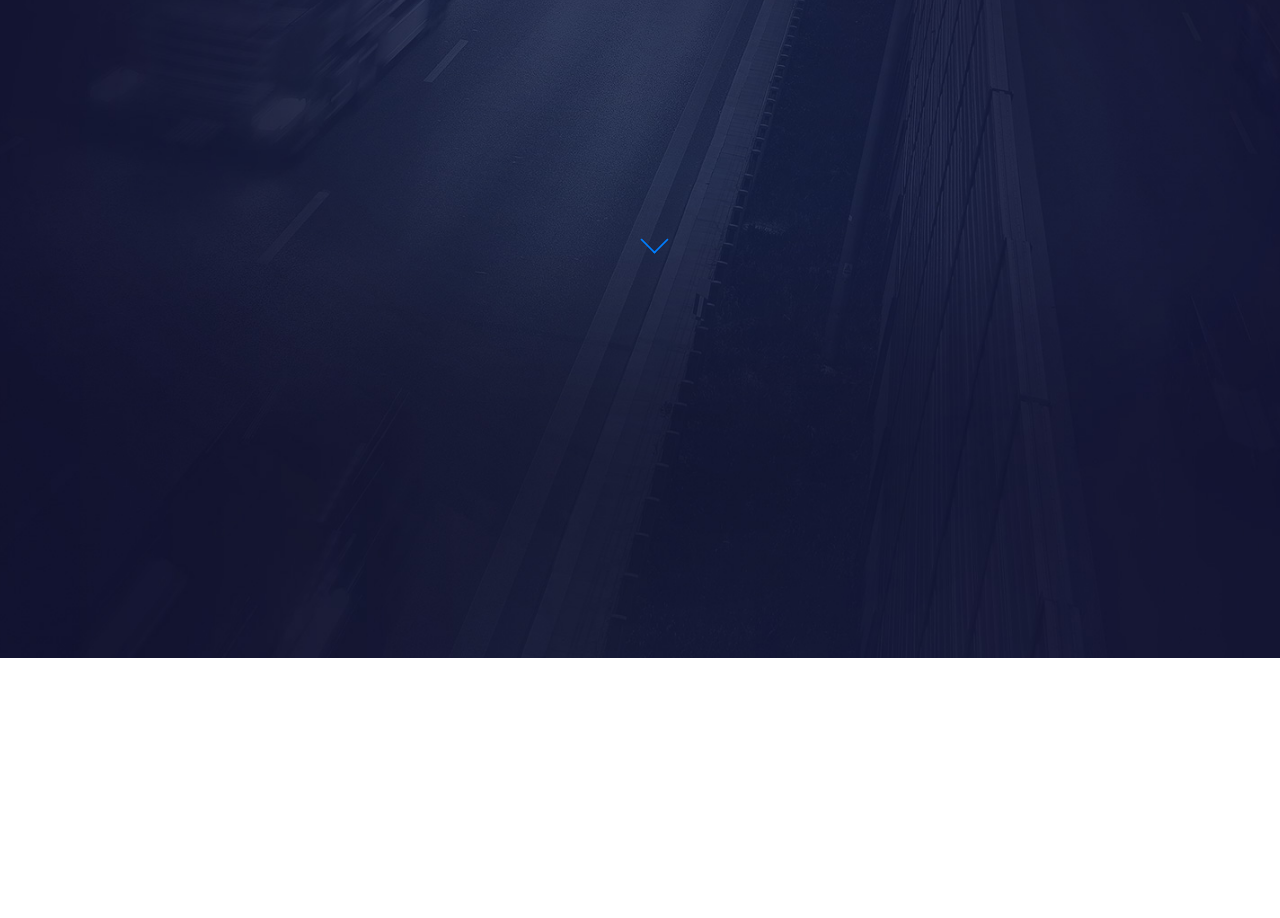
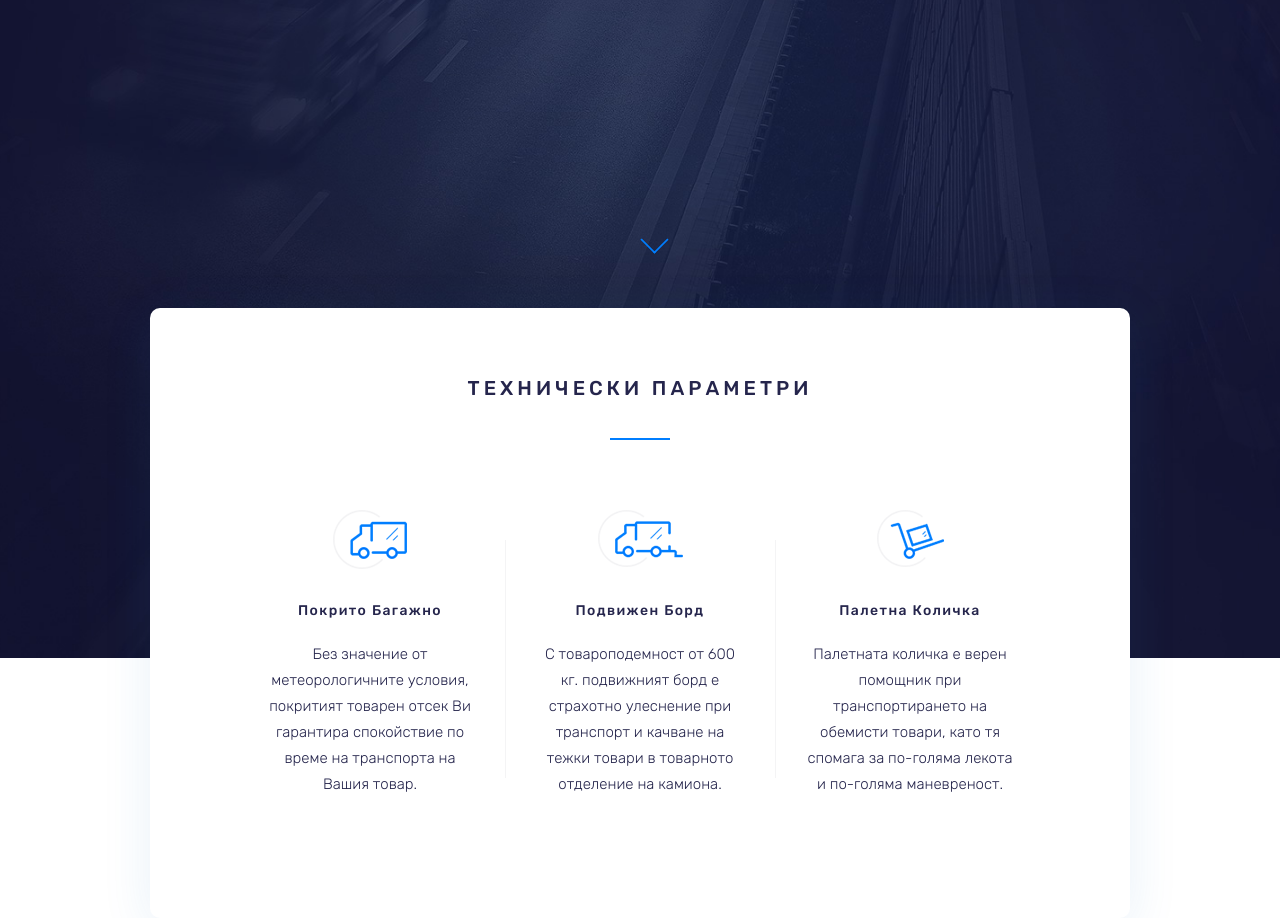
Before and after one commit to vvasilev-/transpro.bg, a website built with Parcel: page src/index.html in a window 1280 px wide. Shown: the part 492-1410 px from the top of the page. Before the commit the page ends 1150 px from the top, so only its background shows below. Built offline with nearby package versions, Linux system fonts and the light colour scheme.

Commit message:
Add features

```diff
--- /dev/null
+++ b/src/css/components/_feature.css
@@ -0,0 +1,40 @@
+/* ==========================================================================
+   Feature
+   ========================================================================== */
+
+.c-feature {
+	position: relative;
+	padding: 0 30px;
+	text-align: center;
+}
+
+.c-feature:before {
+	position: absolute;
+	top: 30px;
+	left: 0;
+	bottom: 20px;
+	width: 1px;
+	background-color: #f4f4f5;
+	content: '';
+}
+
+.c-feature:first-child:before {
+	display: none;
+}
+
+.c-feature .c-feature__icon {
+	display: block;
+	margin: 0 auto 35px;
+}
+
+.c-feature .c-feature__headline {
+	margin: 0 0 24px;
+	font-size: 14px;
+	font-weight: 500;
+	line-height: 1;
+	letter-spacing: 0.1em;
+}
+
+.c-feature .c-feature__copy {
+	margin: 0;
+}
--- /dev/null
+++ b/src/css/components/_icon.css
@@ -0,0 +1,31 @@
+/* ==========================================================================
+   Icon
+   ========================================================================== */
+
+.c-icon {
+	display: inline-block;
+	vertical-align: middle;
+	background-repeat: no-repeat;
+	background-position: 0 0;
+}
+
+.c-icon--luggage-space,
+.c-icon--load-board,
+.c-icon--hand-truck {
+	height: 59px;
+}
+
+.c-icon--luggage-space {
+	width: 74px;
+	background-image: url(../../images/icon-luggage-space.png);
+}
+
+.c-icon--load-board {
+	width: 85px;
+	background-image: url(../../images/icon-load-board.png);
+}
+
+.c-icon--hand-truck {
+	width: 67px;
+	background-image: url(../../images/icon-hand-truck.png);
+}
--- /dev/null
+++ b/src/css/components/_section.css
@@ -0,0 +1,45 @@
+/* ==========================================================================
+   Section
+   ========================================================================== */
+
+.c-section {
+	max-width: 980px;
+	margin-left: auto;
+	margin-right: auto;
+}
+
+.c-section .c-section__headline {
+	margin: 0 0 70px;
+	font-size: 20px;
+	font-weight: 500;
+	line-height: 1;
+	letter-spacing: 0.2em;
+	text-align: center;
+	text-transform: uppercase;
+}
+
+.c-section .c-section__headline:after {
+	display: block;
+	width: 60px;
+	height: 2px;
+	margin: 40px auto 0;
+	background-color: #007eff;
+	content: '';
+}
+
+.c-section--features {
+	position: relative;
+	z-index: 2;
+	min-height: 610px;
+	padding: 70px 0;
+	border-radius: 10px;
+	margin-top: -350px;
+	background-color: #fff;
+	box-shadow: 0 10px 50px rgba(29, 114, 200, 0.1);
+}
+
+.c-section--features .c-section__body {
+	display: grid;
+	grid-template-columns: repeat(3, 270px);
+	justify-content: center;
+}
--- a/src/css/elements/_page.css
+++ b/src/css/elements/_page.css
@@ -10,4 +10,5 @@ body {
 	font-weight: 300;
 	font-size: 15px;
 	line-height: 1.73;
+	color: #25254c;
 }
--- a/src/css/main.css
+++ b/src/css/main.css
@@ -28,8 +28,11 @@
    Components
    ========================================================================== */
 
+@import './components/_icon.css';
 @import './components/_header.css';
 @import './components/_logo.css';
 @import './components/_nav.css';
 @import './components/_phone-number.css';
 @import './components/_hero.css';
+@import './components/_section.css';
+@import './components/_feature.css';
--- a/src/index.html
+++ b/src/index.html
@@ -49,6 +49,50 @@
 
 			<span class="c-hero__pointer"></span>
 		</section><!-- /.c-hero -->
+
+		<section class="c-section c-section--features">
+			<h2 class="c-section__headline">
+				Технически параметри
+			</h2><!-- /.c-section__headline -->
+
+			<div class="c-section__body">
+				<div class="c-feature">
+					<i class="c-icon c-icon--luggage-space c-feature__icon"></i>
+
+					<h3 class="c-feature__headline">
+						Покрито Багажно
+					</h3><!-- /.c-feature__headline -->
+
+					<p class="c-feature__copy">
+						Без значение от метеорологичните условия, покритият товарен отсек Ви гарантира спокойствие по време на транспорта на Вашия товар.
+					</p><!-- /.c-feature__copy -->
+				</div><!-- /.c-feature -->
+
+				<div class="c-feature">
+					<i class="c-icon c-icon--load-board c-feature__icon"></i>
+
+					<h3 class="c-feature__headline">
+						Подвижен Борд
+					</h3><!-- /.c-feature__headline -->
+
+					<p class="c-feature__copy">
+						С товароподемност от 600 кг. подвижният борд е страхотно улеснение при транспорт и качване на тежки товари в товарното отделение на камиона.
+					</p><!-- /.c-feature__copy -->
+				</div><!-- /.c-feature -->
+
+				<div class="c-feature">
+					<i class="c-icon c-icon--hand-truck c-feature__icon"></i>
+
+					<h3 class="c-feature__headline">
+						Палетна Количка
+					</h3><!-- /.c-feature__headline -->
+
+					<p class="c-feature__copy">
+						Палетната количка е верен помощник при транспортирането на обемисти товари, като тя спомага за по-голяма лекота и по-голяма маневреност.
+					</p><!-- /.c-feature__copy -->
+				</div><!-- /.c-feature -->
+			</div><!-- /.c-section__body -->
+		</section><!-- /.c-section c-features -->
 	</div><!-- /.o-wrapper -->
 
 	<script src="js/main.js"></script>
```
Also changed, not shown: src/images/icon-hand-truck.png (added), src/images/icon-load-board.png (added), src/images/icon-luggage-space.png (added).
